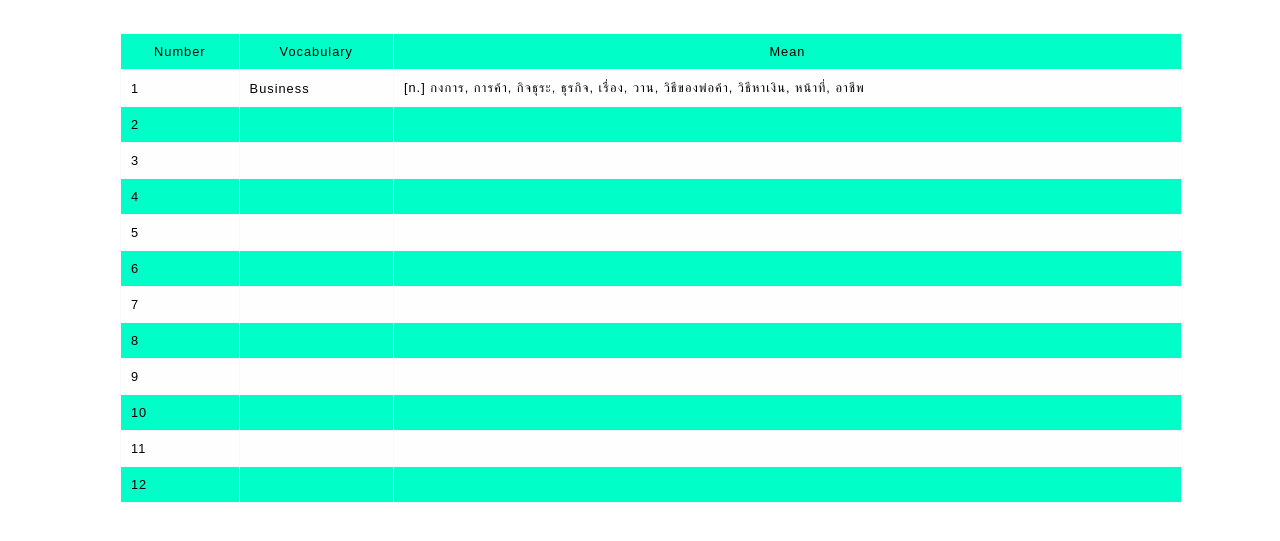
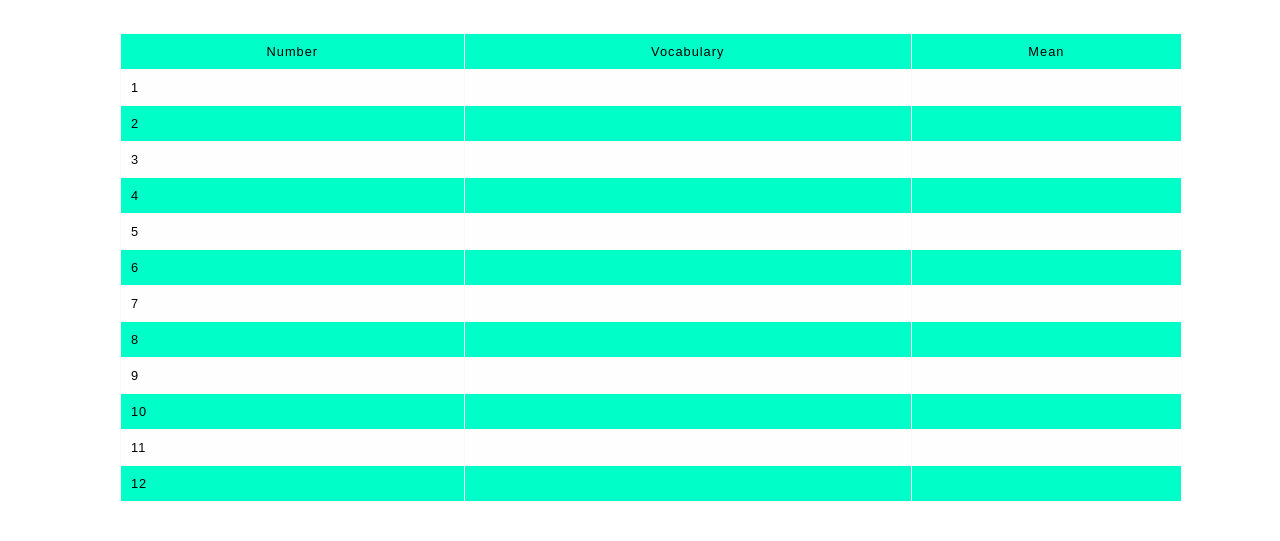
Before and after one commit to WeeraphatPhimsan/XML_Project, a plain HTML site: page list.html in a window 1280 px wide. Shown: the part 225-766 px from the top of the page. Drawn offline with Linux system fonts and the light colour scheme; files whose address does not match are found by name.

Commit message:
Update list.html

```diff
--- a/list.html
+++ b/list.html
@@ -55,8 +55,8 @@
                                 </tr>
                                 <tr bgcolor="#fefefe">
                                         <td class="tdH" id="td">1</td>
-                                        <td class="tdH" id="td">Business</td>
-                                        <td class="tdH" id="td">[n.] กงการ, การค้า, กิจธุระ, ธุรกิจ, เรื่อง, วาน, วิธีของพ่อค้า, วิธีหาเงิน, หน้าที่, อาชีพ</td>
+                                        <td class="tdH" id="td"></td>
+                                        <td class="tdH" id="td"></td>
                                 </tr>
                                 <tr class="colortable">
                                         <td class="tdH" id="td">2</td>
```
